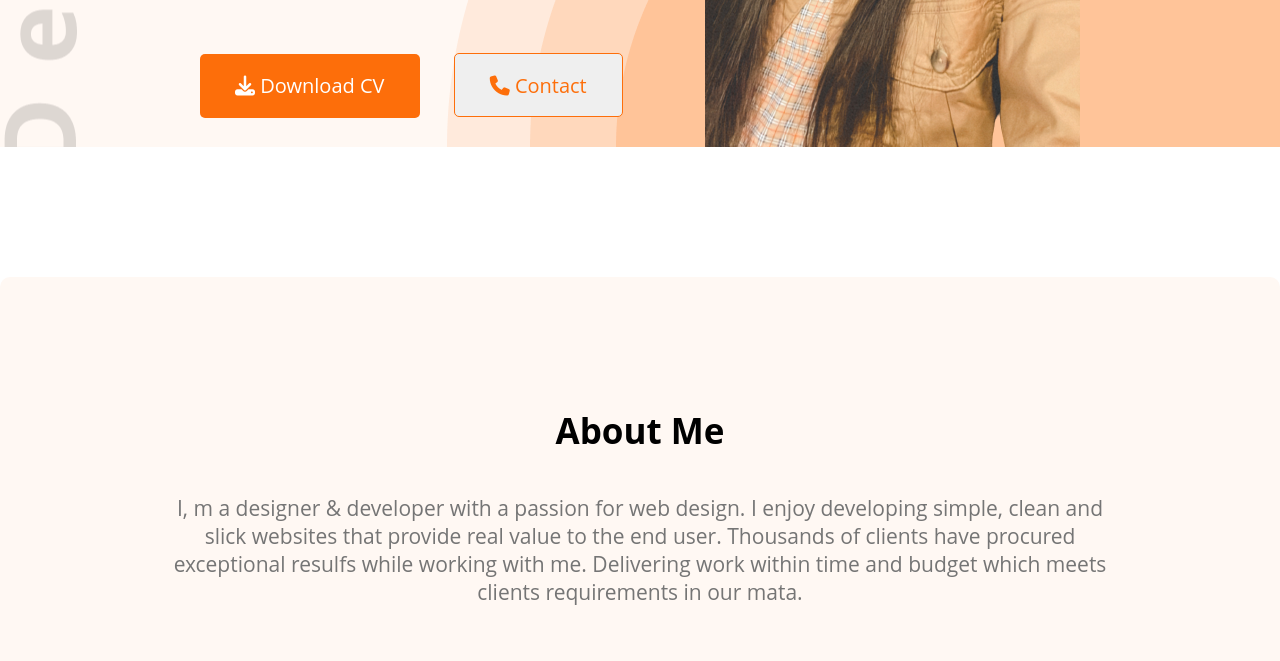
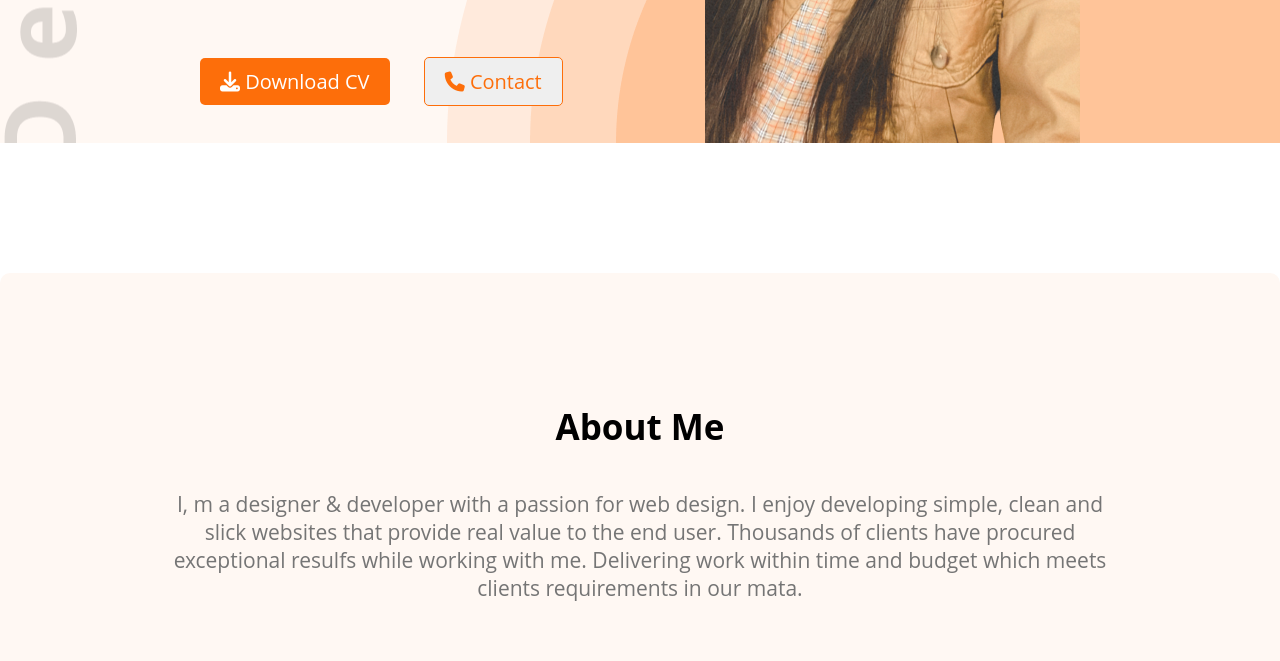
Before and after one commit to Habibaferdausi/dev-portfolio, a plain HTML site: page index.html in a window 1280 px wide. Shown: the part 604-1265 px from the top of the page. Drawn offline with Linux system fonts and the light colour scheme.

Commit message:
update Nav

```diff
--- a/style/portfolio.css
+++ b/style/portfolio.css
@@ -11,22 +11,22 @@
   color: #fd6e0a;
 }
 .button-primary {
-  height: 64px;
+ text-align: center;
   border-radius: 5px;
   background-color: #fd6e0a;
   color: white;
   font-size: 20px;
   border: 0;
-  padding: 18px 35px;
+  padding: 10px 20px;
 }
 .button-primary1 {
-  height: 64px;
+
   border-radius: 5px;
   color: #fd6e0a;
   border: 1px solid #fd6e0a;
   font-size: 20px;
   margin: 30px;
-  padding: 18px 35px;
+  padding: 10px 20px;
 }
 nav {
   display: flex;
```
